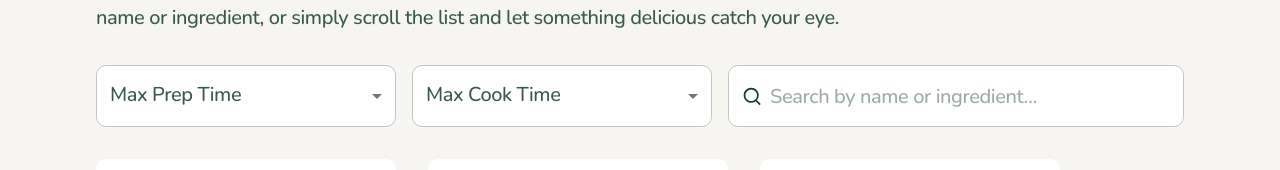
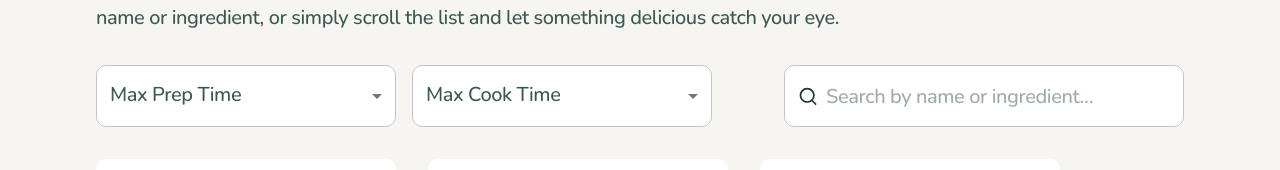
Before and after one commit to haipinggong/recipe-finder, a React (Vite) app: page / in a window 1280 px wide. Shown: the part 370-540 px from the top of the page. Built offline with nearby package versions, Linux system fonts and the light colour scheme.

Commit message:
Adjust flex

```diff
--- a/src/pages/Recipes/Recipes.styles.ts
+++ b/src/pages/Recipes/Recipes.styles.ts
@@ -7,9 +7,9 @@ export const styles: Record<string, SxProps<Theme>> = {
     display: "flex",
     flexDirection: "column",
     gap: 2,
-    [theme.breakpoints.up("md")]: {
+    [theme.breakpoints.up("lg")]: {
       flexDirection: "row",
-      // justifyContent: "space-between",
+      justifyContent: "space-between",
     },
   }),
   selectsContainer: (theme: Theme) => ({
@@ -18,18 +18,20 @@ export const styles: Record<string, SxProps<Theme>> = {
     gap: 2,
     [theme.breakpoints.up("md")]: {
       flexDirection: "row",
-      justifyContent: "space-between",
     },
   }),
   selectControl: (theme: Theme) => ({
     minWidth: 200,
-    [theme.breakpoints.up("sm")]: {
+    [theme.breakpoints.up("lg")]: {
       minWidth: 300,
     },
   }),
-  searchBar: {
-    alignSelf: "flex-end",
-  },
+  searchBar: (theme: Theme) => ({
+    [theme.breakpoints.up("lg")]: {
+      width: 400,
+      flexShrink: 0,
+    },
+  }),
   input: {
     borderRadius: 2.5,
     backgroundColor: "white",
```
